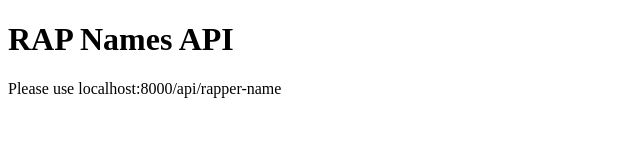
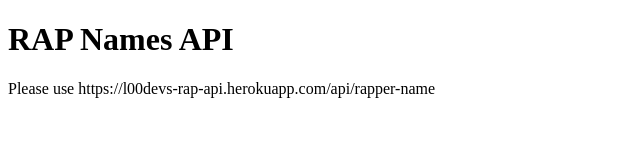
Before and after one commit to pstitalia0603/api-project, a website: page index.html in a window 1280 px wide. Shown: the whole page, without its empty margins (0-640 px from the left). Drawn offline with Linux system fonts and the light colour scheme.

Commit message:
api instructions

```diff
--- a/index.html
+++ b/index.html
@@ -8,6 +8,6 @@
 </head>
 <body>
     <h1>RAP Names API</h1>
-    <p>Please use localhost:8000/api/rapper-name</p>
+    <p>Please use https://l00devs-rap-api.herokuapp.com/api/rapper-name</p>
 </body>
 </html>
```
